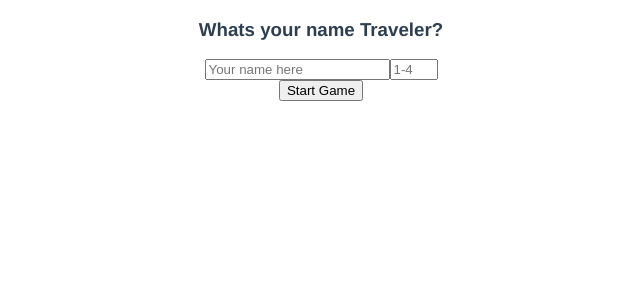
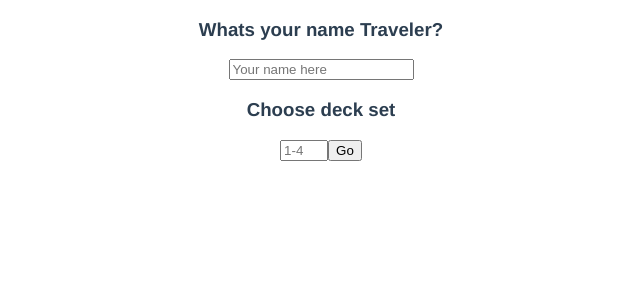
Before and after one commit to michaelgreen94/battle-cards, a Vue app: page /#/ in a window 1280 px wide. Shown: the top 300 px of the page, without its empty margins (319-959 px from the left). Built offline with nearby package versions, Linux system fonts and the light colour scheme.

Commit message:
making progress

```diff
--- a/src/components/Player.vue
+++ b/src/components/Player.vue
@@ -1,6 +1,6 @@
 <template>
   <div class="player">
-    <h1>Player Here</h1>
+    <h1>{{player.name}}</h1>
   </div>
 </template>
 
@@ -9,6 +9,14 @@
     name: "Player",
     data() {
       return {}
+    },
+    computed: {
+      game() {
+        return this.$store.state.game
+      },
+      player() {
+        return this.game.players[0]
+      }
     }
   }
 </script>
--- a/src/components/StartGame.vue
+++ b/src/components/StartGame.vue
@@ -1,11 +1,12 @@
 <template>
   <div class="start">
     <h3>Whats your name Traveler?</h3>
-    <form @submit.prevent=addName>
-      <input type="text" placeholder="Your name here">
-      <input type="number" placeholder="1-4" min="0" max="4">
+    <form @submit.prevent='startGame'>
+      <input v-model="gameConfig.playerName" type="text" placeholder="Your name here">
+      <h3>Choose deck set</h3>
+      <input v-model="gameConfig.set" type="number" placeholder="1-4" min="0" max="4">
+      <button type="submit">Go</button>
     </form>
-    <button @click="startGame">Start Game</button>
   </div>
 </template>
 
@@ -13,7 +14,14 @@
   export default {
     name: 'StartGame',
     data() {
-      return {}
+      return {
+        gameConfig: {}
+      }
+    },
+    methods: {
+      startGame() {
+        this.$store.dispatch("newGame", this.gameConfig)
+      }
     }
   }
 </script>
--- a/src/router.js
+++ b/src/router.js
@@ -1,6 +1,5 @@
 import Vue from 'vue'
 import Router from 'vue-router'
-import Battlefield from './views/Battlefield'
 import SelectDeck from './views/SelectDeck'
 
 Vue.use(Router)
@@ -8,11 +7,6 @@ Vue.use(Router)
 export default new Router({
   routes: [
     {
-      path: '/Battlefield',
-      name: 'Battlefield',
-      component: Battlefield
-    },
-    {
       path: '/',
       name: 'SelectDeck',
       component: SelectDeck
--- a/src/store.js
+++ b/src/store.js
@@ -11,7 +11,8 @@ let gameApi = Axios.create({
 
 export default new Vuex.Store({
   state: {
-    game: []
+    games: [],
+    game: {}
     //game = object or array?
   },
   mutations: {
@@ -20,10 +21,10 @@ export default new Vuex.Store({
     }
   },
   actions: {
-    newGame({ commit, dispatch }, params) {
-      gameApi.get(params)
+    newGame({ commit, dispatch }, gameConfig) {
+      gameApi.post('', gameConfig)
         .then(res => {
-          commit('setGame', res.data.results)
+          commit('setGame', res.data)
         })
     }
   }
--- a/src/views/SelectDeck.vue
+++ b/src/views/SelectDeck.vue
@@ -1,24 +1,31 @@
 <template>
   <div class="select-deck">
-    <StartGame/>
+    <div v-if="!game.id">
+      <StartGame/>
+    </div>
+    <div v-else>
+      <battlefield></battlefield>
+    </div>
+
   </div>
 </template>
 
 <script>
   import StartGame from "@/components/StartGame"
-
+  import Battlefield from "@/components/Battlefield"
   export default {
     name: 'SelectDeck',
     computed: {
+      game() {
+        return this.$store.state.game
+      }
+    },
+    methods: {
 
     },
-    methods: {
-      startGame() {
-        this.$router.push('/Battlefield')
-      }
-    },
     components: {
-      StartGame
+      StartGame,
+      Battlefield
     }
   }
 </script>
```
Also changed, not shown: src/components/Battlefield.vue (renamed from src/views/Battlefield.vue).
